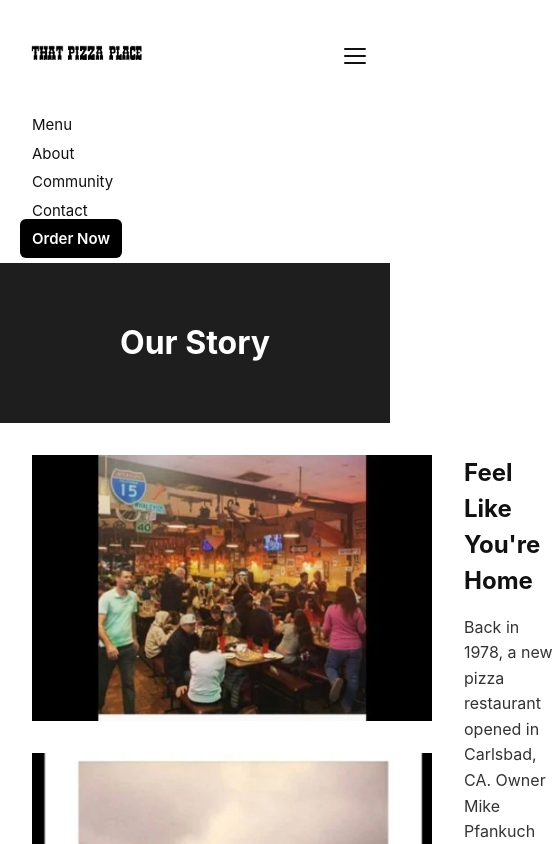
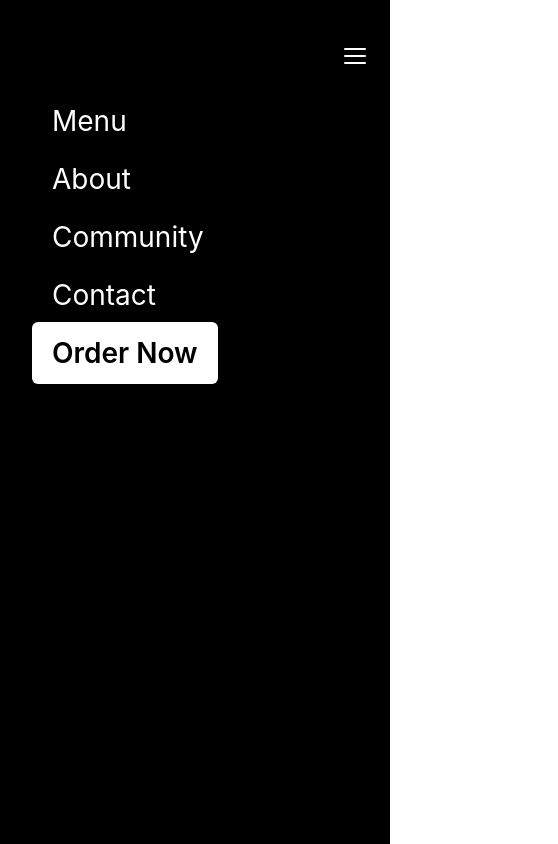
Before and after one commit to kayla-noelle/that-pizza-place, a React (Vite) app: page /about in a window 390 px wide. Both pictures are taken after a click on the button "Toggle menu". Shown: the top 844 px of the page, 558 px wide, since content can reach past the window. Built offline with nearby package versions, Linux system fonts and the light colour scheme.

Commit message:
made some pages more mobile friendly

```diff
--- a/index.html
+++ b/index.html
@@ -9,5 +9,20 @@
   <body>
     <div id="root"></div>
     <script type="module" src="/src/main.jsx"></script>
+
+    <!-- Static copies of the React forms below so Netlify's deploy-time bot can detect their fields. -->
+    <form name="contact" method="POST" netlify="true" hidden>
+      <input type="text" name="fullName" />
+      <input type="email" name="email" />
+      <textarea name="message"></textarea>
+    </form>
+
+    <form name="community-fundraising" method="POST" netlify="true" hidden>
+      <input type="text" name="fullName" />
+      <input type="text" name="organization" />
+      <input type="date" name="fundraisingDate" />
+      <input type="email" name="email" />
+      <textarea name="message"></textarea>
+    </form>
   </body>
 </html>
--- a/src/AboutPage.jsx
+++ b/src/AboutPage.jsx
@@ -34,6 +34,28 @@ export default function AboutPage() {
             </p>
           </div>
         </div>
+
+        <div className="about-page-content-mobile">
+          <h2 className="about-page-title">Feel Like You're Home</h2>
+          <img src="/about/unnamed.jpg" alt="That Pizza Place" />
+          <p className="about-page-paragraph">
+            Back in 1978, a new pizza restaurant opened in Carlsbad, CA. Owner Mike Pfankuch named it “That Pizza Place,” with the goal of creating a space where families and friends of Carlsbad could gather as a community, eat good food, and create memories. That is exactly what became of it. Mike and his family went on to operate That Pizza Place for over 40 years. Over the years countless families and teams came into That Pizza Place for its great pizza and local vibe. Known for community, connection, great food, youth sports and family, That Pizza Place was beloved by many. During the height of the COVID-19 pandemic, Mike made the decision to close the doors to his restaurant. The devoted customer base, which spans generations, was devastated to see this special place close.
+          </p>
+          <img src="/about/Carboard.jpg" alt="Cardboard Hill" />
+          <p className="about-page-paragraph">
+            When four long-time Carlsbad friends learned of this news, they immediately decided they could not let this slice of Carlsbad history (and part of their own childhood history) end. There was only one thing to do…re-open That Pizza Place to ensure the heart and pride of Carlsbad would live on for generations to come. John Chavez, Chris Chiarappa, Troy Guerra, and Thadd MacNeal made it their mission to keep That Pizza Place’s doors open, honoring original recipes and its support of the community and youth sports and, of course, adding some new touches as well.
+          </p>
+          <img src="/about/ThatPizzaPlace_1.jpg" alt="That Pizza Place" />
+          <p className="about-page-paragraph">
+            John, Chris, Troy, and Thadd have been friends for over four decades. Their childhood was spent at That Pizza Place. After playing Pop Warner games at Valley Junior High, baseball games at Chase Field, and football games at Carlsbad High School, they’d head to That Pizza Place with their teammates and families-of course, after taking a couple runs on “Cardboard Hill!”
+          </p>
+          <p className="about-page-paragraph">
+            After the four friends graduated from Carlsbad High School, some stayed local, and others moved away. However, what remained constant were their memories of times spent at That Pizza Place. As they started their own families, That Pizza Place continued to hold a special place in their lives; taking their children to the restaurant after the games or meeting old childhood friends who were back in town.
+          </p>
+          <p className="about-page-paragraph">
+            If you’ve been to That Pizza Place before, we hope you remember with fondness the memories made at the restaurant. If you are a new to it, we can’t wait for you to experience all that is That Pizza Place and make new memories with your friends and family. As you enter, we hope you feel the love we felt growing up! Join us as we re-open the doors to That Pizza Place, a time-honored Carlsbad tradition, as we continue to support the community and provide a space to gather and enjoy one another, for many, many years to come!
+          </p>
+        </div>
         <div className="about-page-owners">
           <h3 className="menu-section-subtitle">MEET THE OWNERS</h3>
           <p className="about-page-paragraph">
--- a/src/App.css
+++ b/src/App.css
@@ -181,6 +181,8 @@
   border: none;
   cursor: pointer;
   padding: 4px;
+  position: relative;
+  z-index: 300;
 
   span {
     display: block;
@@ -188,6 +190,11 @@
     height: 2px;
     background: var(--text-h, #111);
     border-radius: 2px;
+    transition: background 0.2s ease;
+  }
+
+  &.is-open span {
+    background: #fff;
   }
 }
 
@@ -226,18 +233,51 @@
   }
 
   .navbar-links {
-    display: none;
     flex-direction: column;
-    align-items: stretch;
+    align-items: flex-start;
+    justify-content: flex-start;
     width: 100%;
-    gap: 4px;
+    gap: 16px;
+    position: fixed;
+    inset: 0;
+    z-index: 200;
+    margin: 0;
+    padding: 100px 32px 40px;
+    background: #000;
+    overflow-y: auto;
+    opacity: 0;
+    visibility: hidden;
+    transform: translateY(-24px);
+    pointer-events: none;
+    transition: opacity 0.3s ease, transform 0.3s ease, visibility 0.3s;
 
     &.open {
-      display: flex;
+      opacity: 1;
+      visibility: visible;
+      transform: translateY(0);
+      pointer-events: auto;
     }
 
     a {
-      padding: 10px 12px;
+      width: 100%;
+      text-align: left;
+      font-size: 28px;
+      padding: 14px 20px;
+      color: #fff;
+
+      &:hover {
+        background: rgba(255, 255, 255, 0.12);
+      }
+    }
+
+    .navbar-cta {
+      background: #fff !important;
+      color: #000 !important;
+
+      &:hover {
+        background: #fff !important;
+        opacity: 0.85;
+      }
     }
   }
 }
@@ -673,6 +713,7 @@
   font-size: clamp(32px, 5vw, 52px);
   font-weight: 700;
   text-align: center;
+  scroll-margin-top: 96px;
 }
 
 .about-page-content {
@@ -693,6 +734,32 @@
 .about-page-images img {
   max-width: 400px;
   width: 100%;
+}
+
+.about-page-content-mobile {
+  display: none;
+}
+
+@media (max-width: 768px) {
+  .about-page-content {
+    display: none;
+  }
+
+  .about-page-content-mobile {
+    display: flex;
+    flex-direction: column;
+    gap: 20px;
+    padding: 32px 24px;
+  }
+
+  .about-page-content-mobile img {
+    width: 100%;
+    display: block;
+  }
+
+  .about-page-content-mobile .about-page-paragraph {
+    margin: 0;
+  }
 }
 
 .about-page-owners {
@@ -790,6 +857,24 @@ p.order-page-takeout-text {
   width: 100%;
 }
 
+@media (max-width: 768px) {
+  .order-page-delivery,
+  .order-page-section {
+    flex-direction: column;
+    padding: 40px 24px;
+    gap: 24px;
+  }
+
+  .order-page-delivery-image,
+  .order-page-image {
+    text-align: center;
+  }
+
+  .order-page-delivery-image {
+    order: -1;
+  }
+}
+
 .about-page-owners img {
   max-width: 350px;
   width: 100%;
@@ -878,6 +963,7 @@ p.order-page-takeout-text {
 .menu-category {
   display: flex;
   min-height: 380px;
+  scroll-margin-top: 96px;
 }
 
 .menu-category--reverse {
--- a/src/App.jsx
+++ b/src/App.jsx
@@ -2,8 +2,17 @@ import { BrowserRouter, Routes, Route, useLocation } from 'react-router-dom'
 import { useEffect } from 'react'
 
 function ScrollToTop() {
-  const { pathname } = useLocation()
-  useEffect(() => { window.scrollTo(0, 0) }, [pathname])
+  const { pathname, hash } = useLocation()
+  useEffect(() => {
+    if (hash) {
+      const el = document.getElementById(hash.slice(1))
+      if (el) {
+        el.scrollIntoView()
+        return
+      }
+    }
+    window.scrollTo(0, 0)
+  }, [pathname, hash])
   return null
 }
 import Navbar from './Navbar'
--- a/src/CommunityPage.jsx
+++ b/src/CommunityPage.jsx
@@ -20,7 +20,8 @@ export default function CommunityPage() {
           <br /><br />
           <strong>Please fill out the request below and we will see where we can help.</strong>
         </p>
-        <form className="community-form">
+        <form className="community-form" name="community-fundraising" method="POST" netlify="true">
+          <input type="hidden" name="form-name" value="community-fundraising" />
           <div className="community-form-group">
             <label htmlFor="fullName">Full Name</label>
             <input type="text" id="fullName" name="fullName" required />
--- a/src/ContactPage.jsx
+++ b/src/ContactPage.jsx
@@ -27,7 +27,8 @@ export default function ContactPage() {
           <br />
           Fri-Sat: 11am-10pm
         </p>
-        <form className="community-form">
+        <form className="community-form" name="contact" method="POST" netlify="true">
+          <input type="hidden" name="form-name" value="contact" />
           <div className="community-form-group">
             <label htmlFor="fullName">Full Name</label>
             <input type="text" id="fullName" name="fullName" required />
--- a/src/Footer.jsx
+++ b/src/Footer.jsx
@@ -25,8 +25,8 @@ export default function Footer() {
 
         <div className="footer-follow">
           <h3>Follow</h3>
-          <p><a href="https://www.facebook.com/ThatPizzaPlace" target="_blank" rel="noreferrer">Facebook</a></p>
-          <p><a href="https://www.instagram.com/thatpizzaplacecarlsbad/" target="_blank" rel="noreferrer">Instagram</a></p>
+          <p><a href="https://www.facebook.com/ThatPizzaPlace" target="_blank" rel="noreferrer" aria-label="Facebook (opens in a new tab)">Facebook</a></p>
+          <p><a href="https://www.instagram.com/thatpizzaplacecarlsbad/" target="_blank" rel="noreferrer" aria-label="Instagram (opens in a new tab)">Instagram</a></p>
         </div>
       </div>
     </footer>
--- a/src/MenuPage.jsx
+++ b/src/MenuPage.jsx
@@ -4,6 +4,7 @@ import Footer from './Footer'
 
 const categories = [
   {
+    id: 'pizza',
     src: '/menu/ThatPizzaPlace_34.jpg',
     label: 'Specialty Pizza',
     description: 'Small 18.25 (Deep Dish 19.25)  ·  Medium 23.25  ·  Large 28.50 (Deep Dish 29.50)  ·  X-Large 38.35',
@@ -33,6 +34,7 @@ const categories = [
     ],
   },
   {
+    id: 'sandwiches',
     src: '/menu/ThatPizzaPlace_47.png',
     label: 'Sandwiches',
     description: '*Can be Hot or Cold. Served with House Made Pickles and Chips (Salted, BBQ or Salt & Vinegar)',
@@ -58,6 +60,7 @@ const categories = [
     ],
   },
   {
+    id: 'appetizers',
     src: '/menu/ThatPizzaPlace_62.png',
     label: 'Appetizers',
     items: [
@@ -72,6 +75,7 @@ const categories = [
     ],
   },
   {
+    id: 'salads',
     src: '/menu/ThatPizzaPlace_16.png',
     label: 'Salads',
     description: 'Individual (1-2 people) 9.75  ·  Family Size (4-5 people) 24.75  ·  *Add Chicken Individual (+3) Family (+7)',
@@ -85,6 +89,7 @@ const categories = [
     ],
   },
   {
+    id: 'desserts',
     src: '/menu/ThatPizzaPlace_78.png',
     label: 'Desserts',
     items: [
@@ -217,7 +222,7 @@ export default function MenuPage() {
         </p>
         <div className="menu-categories">
           {categories.map((cat, i) => (
-            <div key={i} className={`menu-category${i % 2 === 1 ? ' menu-category--reverse' : ''}`}>
+            <div key={i} id={cat.id} className={`menu-category${i % 2 === 1 ? ' menu-category--reverse' : ''}`}>
               <div className="menu-category-image">
                 {cat.src && <img src={cat.src} alt={cat.label} />}
               </div>
@@ -252,7 +257,7 @@ export default function MenuPage() {
             </div>
           ))}
         </div>
-        <h2 className="menu-section-title">Beverages</h2>
+        <h2 id="drinks" className="menu-section-title">Beverages</h2>
         <p className="menu-page-intro">
           HAPPY HOUR MONDAY-FRIDAY 3PM-6PM. $2 OFF BEER AND WINE
           <br /><br />
--- a/src/MenuPreview.jsx
+++ b/src/MenuPreview.jsx
@@ -1,12 +1,12 @@
 import { Link } from 'react-router-dom'
 
 const menuItems = [
-  { src: '/ThatPizzaPlace_24.png', alt: 'Pizza', label: 'Pizza' },
-  { src: '/menu/ThatPizzaPlace_47.png', alt: 'Sandwiches', label: 'Sandwiches' },
-  { src: '/menu/ThatPizzaPlace_78.png', alt: 'Desserts', label: 'Desserts' },
-  { src: '/menu/ThatPizzaPlace_62.png', alt: 'Appetizers', label: 'Appetizers' },
-  { src: '/menu/ThatPizzaPlace_49.jpg', alt: 'Drinks', label: 'Drinks', objectPosition: 'center 70%' },
-  { src: '/menu/ThatPizzaPlace_16.png', alt: 'Salads', label: 'Salads' },
+  { src: '/ThatPizzaPlace_24.png', alt: 'Pizza', label: 'Pizza', to: '/menu#pizza' },
+  { src: '/menu/ThatPizzaPlace_47.png', alt: 'Sandwiches', label: 'Sandwiches', to: '/menu#sandwiches' },
+  { src: '/menu/ThatPizzaPlace_78.png', alt: 'Desserts', label: 'Desserts', to: '/menu#desserts' },
+  { src: '/menu/ThatPizzaPlace_62.png', alt: 'Appetizers', label: 'Appetizers', to: '/menu#appetizers' },
+  { src: '/menu/ThatPizzaPlace_49.jpg', alt: 'Drinks', label: 'Drinks', objectPosition: 'center 70%', to: '/menu#drinks' },
+  { src: '/menu/ThatPizzaPlace_16.png', alt: 'Salads', label: 'Salads', to: '/menu#salads' },
 ]
 
 export default function MenuPreview() {
@@ -15,10 +15,10 @@ export default function MenuPreview() {
       <h2 className="menu-preview-title">Our Menu</h2>
       <div className="menu-preview-grid">
         {menuItems.map((item, i) => (
-          <div key={i} className="menu-preview-placeholder">
-            {item.src && <img src={item.src} alt={item.alt} style={item.objectPosition ? { objectPosition: item.objectPosition } : undefined} />}
+          <Link key={i} to={item.to} className="menu-preview-placeholder" aria-label={`View ${item.label} menu`}>
+            {item.src && <img src={item.src} alt="" style={item.objectPosition ? { objectPosition: item.objectPosition } : undefined} />}
             <span className="menu-preview-label">{item.label}</span>
-          </div>
+          </Link>
         ))}
       </div>
       <Link to="/menu" className="menu-preview-link">View our full menu</Link>
--- a/src/Navbar.jsx
+++ b/src/Navbar.jsx
@@ -1,8 +1,13 @@
-import { useState } from 'react'
+import { useEffect, useState } from 'react'
 import { Link } from 'react-router-dom'
 
 export default function Navbar() {
   const [menuOpen, setMenuOpen] = useState(false)
+
+  useEffect(() => {
+    document.body.style.overflow = menuOpen ? 'hidden' : ''
+    return () => { document.body.style.overflow = '' }
+  }, [menuOpen])
 
   return (
     <nav className="navbar">
@@ -11,7 +16,7 @@ export default function Navbar() {
       </Link>
 
       <button
-        className="navbar-toggle"
+        className={`navbar-toggle${menuOpen ? ' is-open' : ''}`}
         aria-label="Toggle menu"
         aria-expanded={menuOpen}
         onClick={() => setMenuOpen((o) => !o)}
@@ -22,11 +27,11 @@ export default function Navbar() {
       </button>
 
       <ul className={`navbar-links${menuOpen ? ' open' : ''}`}>
-        <li><Link to="/menu">Menu</Link></li>
-        <li><Link to="/about">About</Link></li>
-        <li><Link to="/community">Community</Link></li>
-        <li><Link to="/contact">Contact</Link></li>
-        <li><Link to="/order" className="navbar-cta">Order Now</Link></li>
+        <li><Link to="/menu" onClick={() => setMenuOpen(false)}>Menu</Link></li>
+        <li><Link to="/about" onClick={() => setMenuOpen(false)}>About</Link></li>
+        <li><Link to="/community" onClick={() => setMenuOpen(false)}>Community</Link></li>
+        <li><Link to="/contact" onClick={() => setMenuOpen(false)}>Contact</Link></li>
+        <li><Link to="/order" className="navbar-cta" onClick={() => setMenuOpen(false)}>Order Now</Link></li>
       </ul>
     </nav>
   )
```
